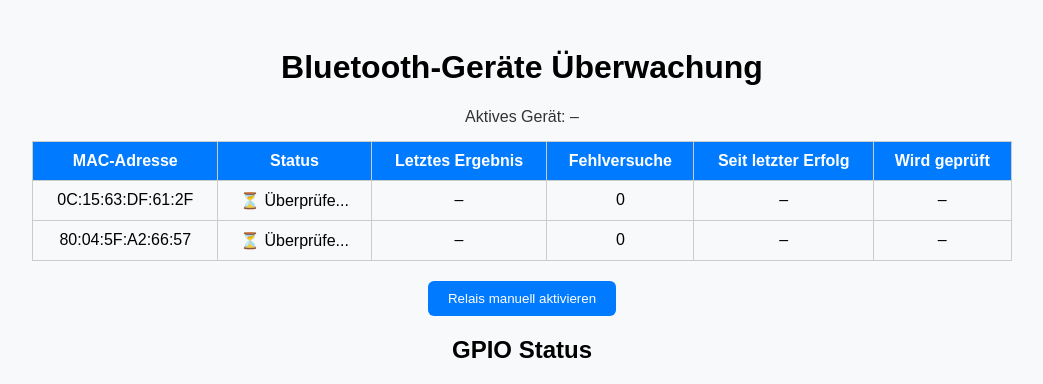
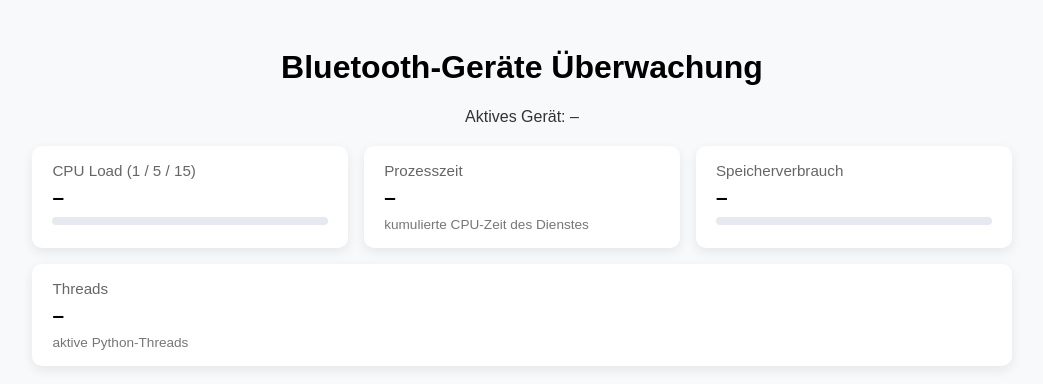
Before and after one commit to Duz91/RPiGarageOpener, a Flask app: page / in a window 1280 px wide. Shown: the top 384 px of the page, without its empty margins (118-1161 px from the left). Run offline with Flask 3, Linux system fonts and the light colour scheme; data that the repository does not hold is empty.

Commit message:
Refactor system statistics logging: separate data collection into collect_system_stats function and update log_system_stats for improved clarity. Enhance web interface to display CPU load, memory usage, and thread count with responsive design.

```diff
--- a/main.py
+++ b/main.py
@@ -182,21 +182,33 @@
             logging.debug("%s", msg)
 
 
-def log_system_stats() -> None:
+def collect_system_stats() -> dict:
     try:
         load1, load5, load15 = os.getloadavg()
     except (OSError, AttributeError):
         load1 = load5 = load15 = 0.0
     usage = resource.getrusage(resource.RUSAGE_SELF)
     rss_mb = usage.ru_maxrss / 1024.0
+    return {
+        "load1": load1,
+        "load5": load5,
+        "load15": load15,
+        "cpu_utime": usage.ru_utime,
+        "rss_mb": rss_mb,
+        "threads": len(threading.enumerate()),
+    }
+
+
+def log_system_stats() -> None:
+    stats = collect_system_stats()
     logging.debug(
         "Systemstats: load=%.2f/%.2f/%.2f, cpu_utime=%.2fs, rss=%.1fMB, threads=%d",
-        load1,
-        load5,
-        load15,
-        usage.ru_utime,
-        rss_mb,
-        len(threading.enumerate()),
+        stats["load1"],
+        stats["load5"],
+        stats["load15"],
+        stats["cpu_utime"],
+        stats["rss_mb"],
+        stats["threads"],
     )
 
 def beep(times: int, duration: float) -> None:
@@ -392,6 +404,7 @@
             "devices": devices,
             "any_present": devicepresent,
             "current_probe": current_probe_target,
+            "system": collect_system_stats(),
             "gpio": gpio,
             "timestamp": now,
         }
--- a/templates/index.html
+++ b/templates/index.html
@@ -57,12 +57,79 @@
             font-size: 1rem;
             color: #333;
         }
+        .system-grid {
+            display: flex;
+            flex-wrap: wrap;
+            justify-content: center;
+            gap: 16px;
+            margin: 20px auto;
+            width: 80%;
+        }
+        .system-card {
+            flex: 1 1 220px;
+            background: #fff;
+            border-radius: 10px;
+            box-shadow: 0 4px 12px rgba(0,0,0,0.08);
+            padding: 16px 20px;
+            text-align: left;
+            min-width: 200px;
+        }
+        .card-title {
+            font-size: 0.95rem;
+            color: #666;
+            margin-bottom: 6px;
+        }
+        .card-value {
+            font-size: 1.3rem;
+            font-weight: 600;
+            margin-bottom: 8px;
+        }
+        .progress {
+            height: 8px;
+            background: #e6e9ef;
+            border-radius: 999px;
+            overflow: hidden;
+        }
+        .progress span {
+            display: block;
+            height: 100%;
+            width: 0;
+            background: linear-gradient(90deg, #4caf50, #81c784);
+            transition: width 0.6s ease;
+        }
+        .system-note {
+            font-size: 0.85rem;
+            color: #777;
+        }
     </style>
 </head>
 <body>
     <h1>Bluetooth-Geräte Überwachung</h1>
     <div class="summary">
         Aktives Gerät: <span id="activeDevice">–</span>
+    </div>
+
+    <div class="system-grid">
+        <div class="system-card">
+            <div class="card-title">CPU Load (1 / 5 / 15)</div>
+            <div class="card-value" id="loadDisplay">–</div>
+            <div class="progress"><span id="loadBar"></span></div>
+        </div>
+        <div class="system-card">
+            <div class="card-title">Prozesszeit</div>
+            <div class="card-value" id="cpuDisplay">–</div>
+            <div class="system-note">kumulierte CPU-Zeit des Dienstes</div>
+        </div>
+        <div class="system-card">
+            <div class="card-title">Speicherverbrauch</div>
+            <div class="card-value" id="memDisplay">–</div>
+            <div class="progress"><span id="memBar"></span></div>
+        </div>
+        <div class="system-card">
+            <div class="card-title">Threads</div>
+            <div class="card-value" id="threadDisplay">–</div>
+            <div class="system-note">aktive Python-Threads</div>
+        </div>
     </div>
 
     <table id="deviceTable">
@@ -129,6 +196,24 @@
             }
         }
 
+        function updateSystemCards(system) {
+            if (!system) {
+                return;
+            }
+            const loadText = `${system.load1.toFixed(2)} / ${system.load5.toFixed(2)} / ${system.load15.toFixed(2)}`;
+            document.getElementById('loadDisplay').innerText = loadText;
+            const loadPct = Math.max(0, Math.min(100, (system.load1 / 2) * 100));
+            document.getElementById('loadBar').style.width = loadPct + '%';
+
+            document.getElementById('cpuDisplay').innerText = `${system.cpu_utime.toFixed(2)} s`;
+
+            document.getElementById('memDisplay').innerText = `${system.rss_mb.toFixed(1)} MB`;
+            const memPct = Math.max(0, Math.min(100, (system.rss_mb / 64) * 100));
+            document.getElementById('memBar').style.width = memPct + '%';
+
+            document.getElementById('threadDisplay').innerText = system.threads;
+        }
+
         async function fetchStatus() {
             try {
                 const res = await fetch('/status');
@@ -137,6 +222,7 @@
                 document.getElementById("lastUpdate").innerText = now;
 
                 document.getElementById("activeDevice").innerText = data.current_probe || '–';
+                updateSystemCards(data.system);
 
                 for (const [mac, info] of Object.entries(data.devices)) {
                     const key = mac.replace(/:/g, "");
```
